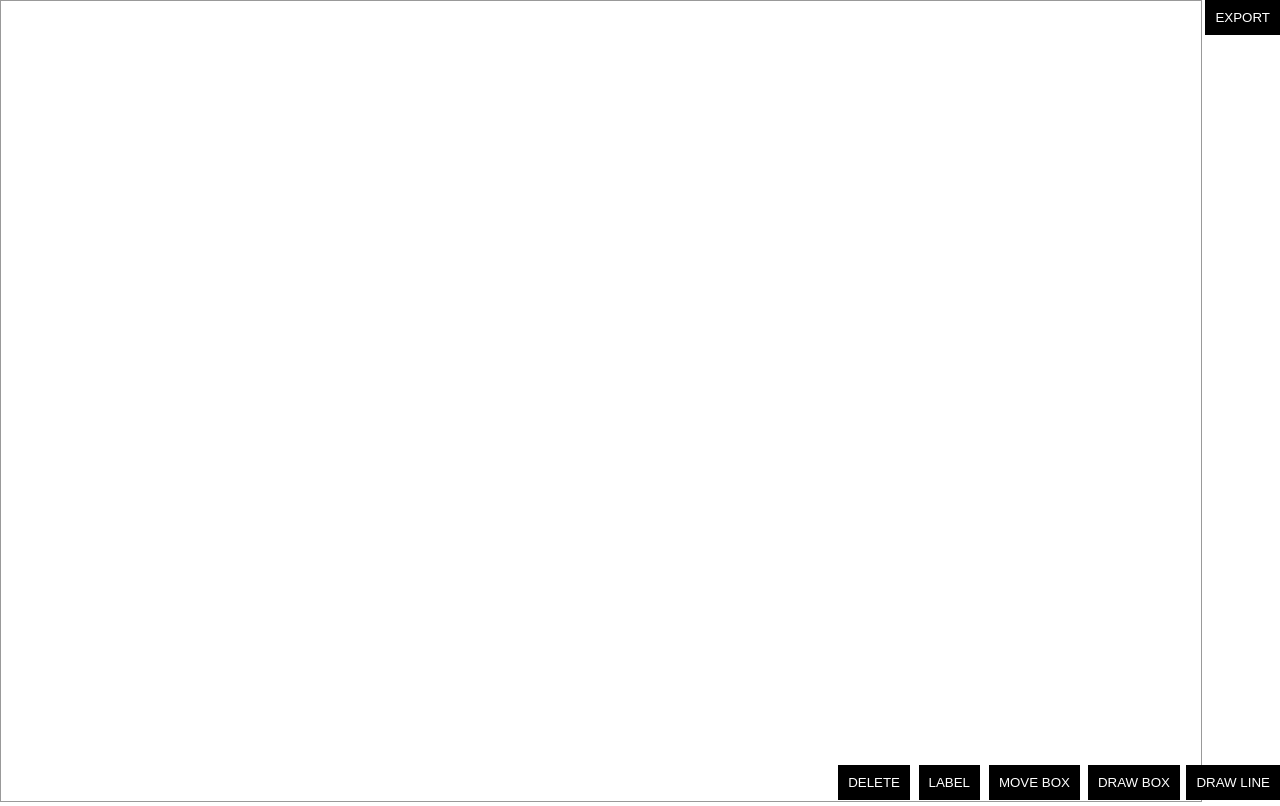
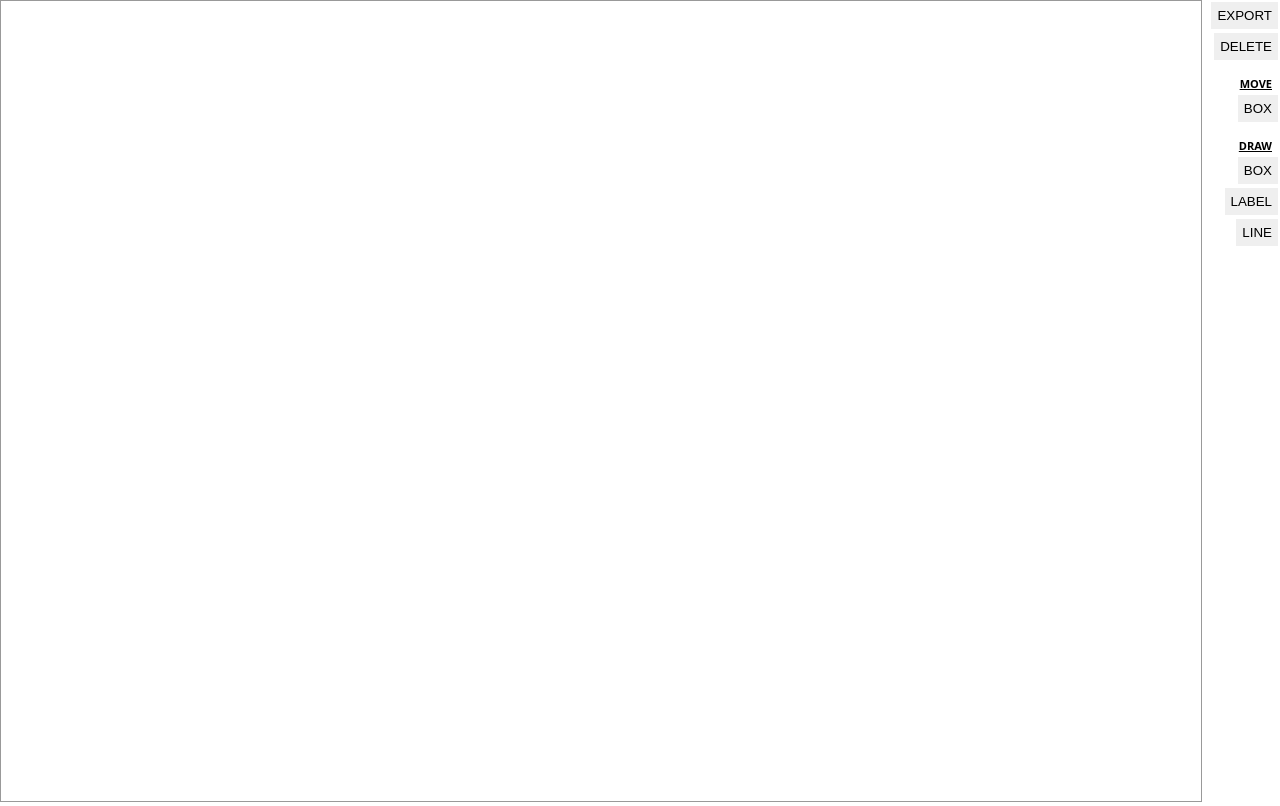
Before and after one commit to mreinstein/ascii-diagrams, a website: page index.html in a window 1280 px wide. Drawn offline with Linux system fonts and the light colour scheme.

Commit message:
nicer looking controls

```diff
--- a/bundle.js
+++ b/bundle.js
@@ -2053,7 +2053,7 @@ void main() {
 
     let display, container;
 
-    const [ exportButton, deleteButton, labelToggle, moveToggle, lineToggle, boxToggle ] = document.querySelectorAll('button');
+    const [ exportButton, deleteButton, moveToggle, boxToggle, labelToggle, lineToggle ] = document.querySelectorAll('button');
 
     lineToggle.onclick = function () {
         asciiService.send('TOGGLE_LINEDRAW');
@@ -2124,7 +2124,7 @@ void main() {
                     dialog.show();
                 },
                 exit: function (context) {
-                    exportButton.style.color = 'white';
+                    exportButton.style.color = '';
                     const dialog = document.querySelector('dialog');
                     dialog.close();
                 },
@@ -2165,7 +2165,7 @@ void main() {
                     };
                 },
                 exit: function (context) {
-                    deleteButton.style.color = 'white';
+                    deleteButton.style.color = '';
                 },
                 on: {
                     EXPORT: 'exporting',
@@ -2240,7 +2240,7 @@ void main() {
 
             	},
             	exit: function (context) {
-                    lineToggle.style.color = 'white';
+                    lineToggle.style.color = '';
             		context.activeLine = undefined;
             		container.onmousemove = undefined;
             	},
@@ -2333,7 +2333,7 @@ void main() {
                     textarea.style.display = 'none';
                     container.onmousedown = undefined;
                     context.labelingBox = undefined;
-                    labelToggle.style.color = 'white';
+                    labelToggle.style.color = '';
                 },
                 on: {
                     EXPORT: 'exporting',
@@ -2382,7 +2382,7 @@ void main() {
                 },
                 exit: function (context) {
                     container.onmouseup = container.onmousedown = container.onmousemove = undefined;
-                    moveToggle.style.color = 'white';
+                    moveToggle.style.color = '';
                 },
                 on: {
                     EXPORT: 'exporting',
@@ -2434,7 +2434,7 @@ void main() {
     				};
             	},
             	exit: function (context) {
-                    boxToggle.style.color = 'white';
+                    boxToggle.style.color = '';
                     container.onmousedown = undefined;
             		container.onmousemove = undefined;
             		container.onmouseup = undefined;
--- a/index.html
+++ b/index.html
@@ -20,9 +20,9 @@
 
       button {
         border: none;
-        background-color: black;
-        color: white;
-        padding: 10px;
+        color: black;
+        padding: 6px;
+        margin: 2px;
         cursor: pointer;
         text-transform: uppercase;
         user-select: none;
@@ -32,20 +32,48 @@
         border: 1px solid #999;
       }
 
+      h4 {
+        font: 800 11px system-ui;
+        margin: 2px;
+        padding-right: 6px;
+        padding: 0;
+        padding-right: 6px;
+        padding-top: 12px;
+        text-decoration: underline;
+        text-transform: uppercase;
+      }
+
+      #controls {
+        position: fixed;
+        top: 0;
+        right: 0;
+        display: flex;
+        flex-direction: column;
+        align-items: flex-end;
+        background-color: rgba(255,255,255, 0.8);
+      }
+
   </style>
 </head>
 <body>
 
   <textarea placeholder="my text goes here"  style="display: none; position: fixed; bottom: 0px; left: 0; width: 50%; height: 100px;"></textarea>
 
-  <button style="position: fixed; top: 0px; right: 0px;">export</button>
+  <div id="controls">
+    <button>export</button>
 
-  <button style="position: fixed; bottom: 0px; right: 370px;">delete</button>
-  <button style="position: fixed; bottom: 0px; right: 300px;">label</button>
+    <button>delete</button>
 
-  <button style="position: fixed; bottom: 0px; right: 200px;">move box</button>
-  <button style="position: fixed; bottom: 0px; right: 0px;">draw line</button>
-  <button style="position: fixed; bottom: 0px; right: 100px;">draw box</button>
+    <h4>move</h4>
+    <button>box</button>
+
+    <h4>draw</h4>
+    <button>box</button>
+    <button>label</button>
+    <button>line</button>
+
+
+  </div>
 
   <dialog id="export">
       <textarea style="height: 50vh; font-family: monospace; white-space: pre;" readonly></textarea>
```
Also changed, not shown: index.js (+7 -7 lines), README.md.
